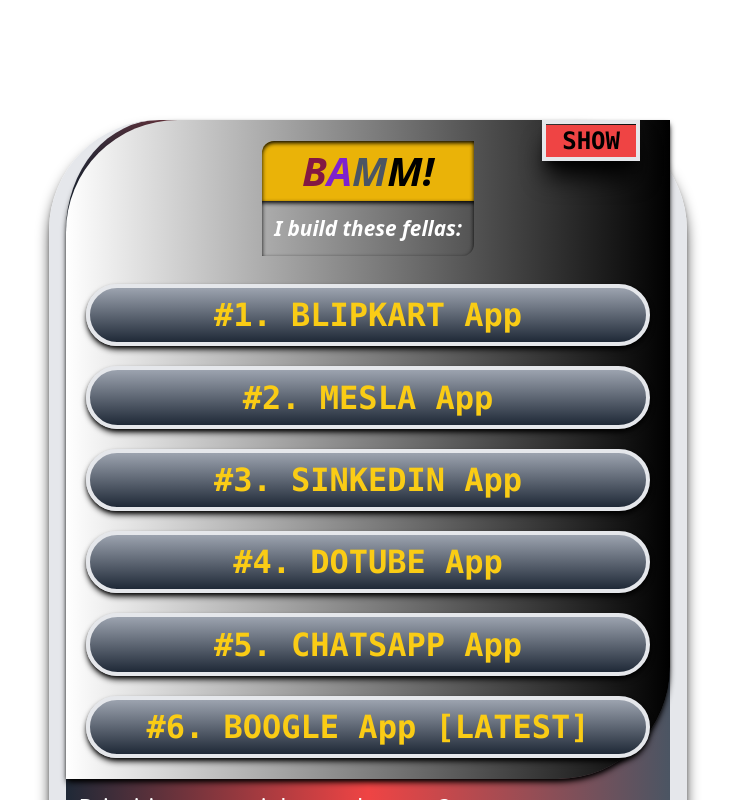
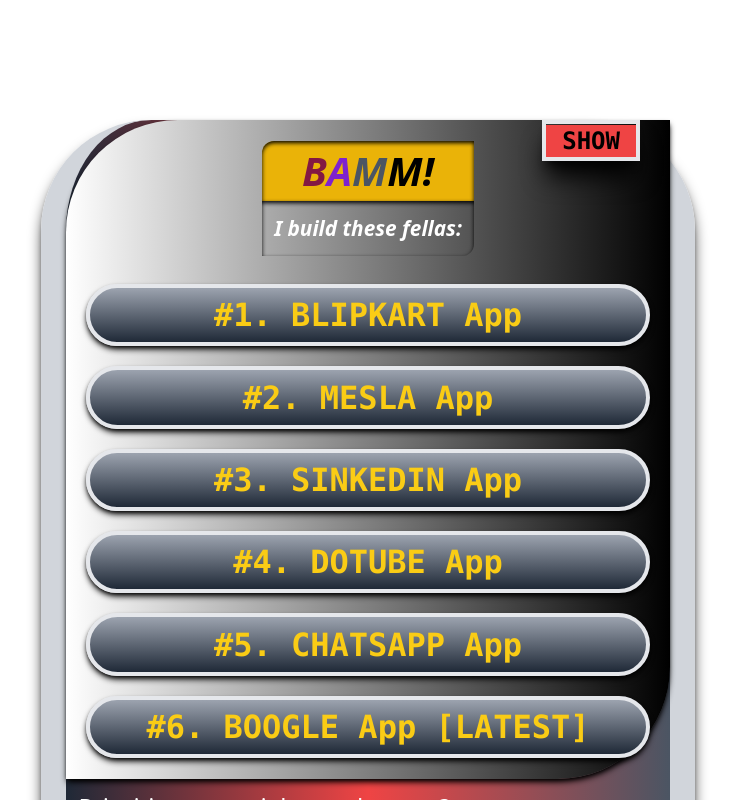
Before and after one commit to luffy17zoro17/portfolio.1, a Next.js app: page / in a window 1280 px wide. Shown: the part 1320-2120 px from the top of the page, without its empty margins (272-1007 px from the left). Built offline with nearby package versions, Linux system fonts and the light colour scheme.

Commit message:
small fixes

```diff
--- a/components/ScrollBox.js
+++ b/components/ScrollBox.js
@@ -55,10 +55,11 @@
         <div className='absolute top-[180%] bottom-0
          w-[40vw] flex justify-center'>
         <div className={`
-        bg-gradient-to-r border-x-[1.1rem]
+        bg-gradient-to-r border-x-[2.5rem]
+         border-gray-300
          from-gray-800 via-red-500 to-gray-600
         shadow-lg shadow-black
-         rounded-[2rem] xl:rounded-[6.9rem]
+         rounded-[2rem] md:border-x-[1.6rem] xl:rounded-[6.9rem]
          h-[36rem]
           ${hide===false ? `border-4 h-[680px] lg:h-[710px]`: ""}
           lg:h-[43rem] xl:h-[55rem]`}>
```
